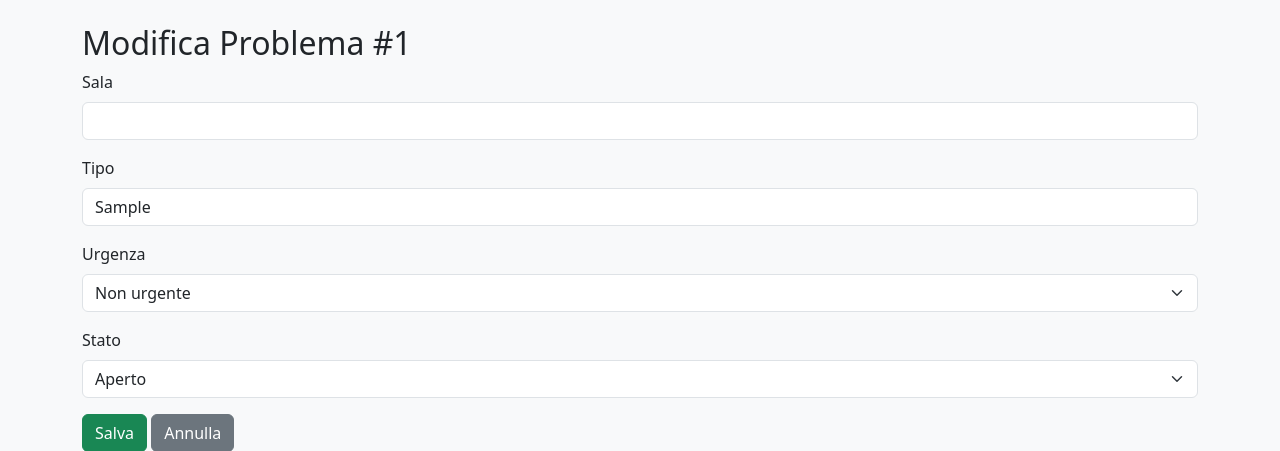
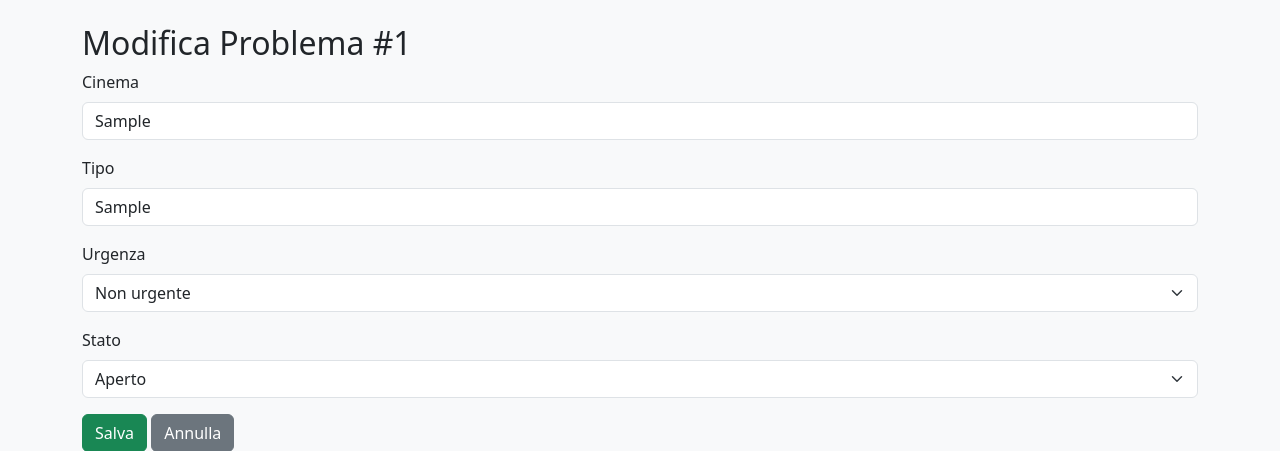
Before and after one commit to Roccotot/SigraFilm-NOC, a Flask app: page /problems/1/edit in a window 1280 px wide. Shown: the top 451 px of the page. Run offline with Flask 3, Linux system fonts and the light colour scheme; the visitor is signed in with stand-in values (Sample User, id 1); tables that the repository leaves empty hold one stand-in row (values such as "Sample post").

Commit message:
Update edit_problem.html

```diff
--- a/templates/edit_problem.html
+++ b/templates/edit_problem.html
@@ -10,8 +10,8 @@
     <h2>Modifica Problema #{{ problem.id }}</h2>
     <form method="post">
       <div class="mb-3">
-        <label class="form-label">Sala</label>
-        <input type="text" name="sala" class="form-control" value="{{ problem.sala }}" required>
+        <label class="form-label">Cinema</label>
+        <input type="text" name="cinema" class="form-control" value="{{ problem.cinema }}" required>
       </div>
       <div class="mb-3">
         <label class="form-label">Tipo</label>
```
